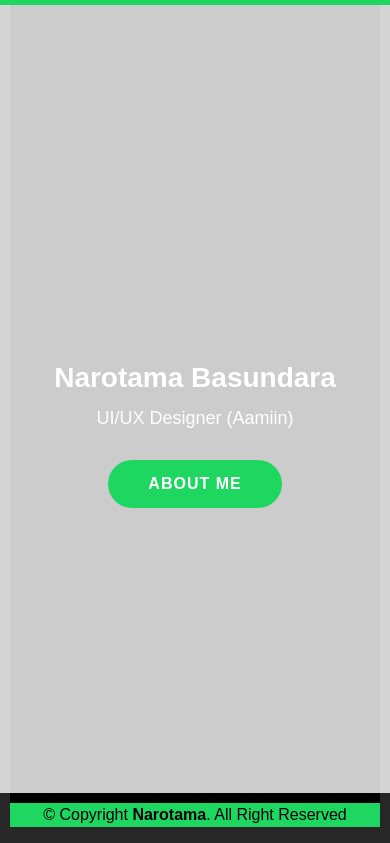
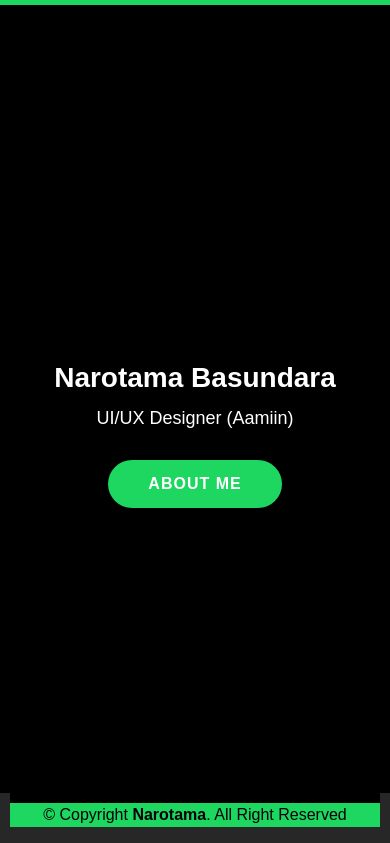
Before and after one commit to tamabsndra/cv, a plain HTML site: page index.html in a window 390 px wide. Shown: the part 51-894 px from the top of the page. Drawn offline with nearby package versions, Linux system fonts and the light colour scheme.

Commit message:
Update cv.css

```diff
--- a/cv.css
+++ b/cv.css
@@ -279,7 +279,7 @@ a {
 @media (max-width: 992px) {
   #hero:before {
     content: "";
-    background: rgba(255, 255, 255, 0.8);
+    background: black;
     position: absolute;
     bottom: 0;
     top: 0;
```
